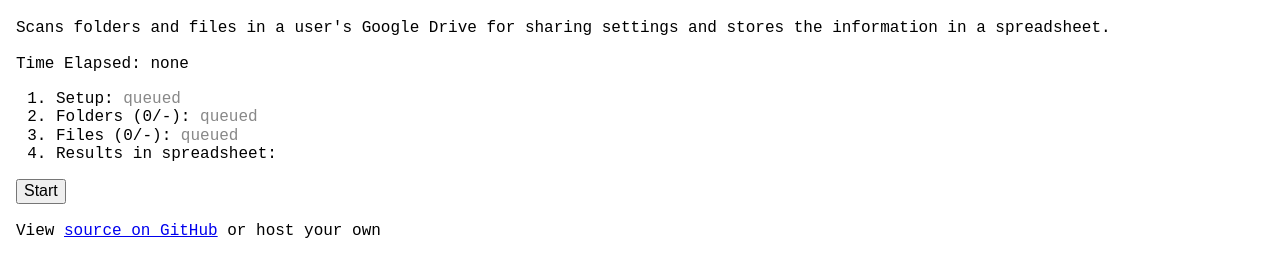
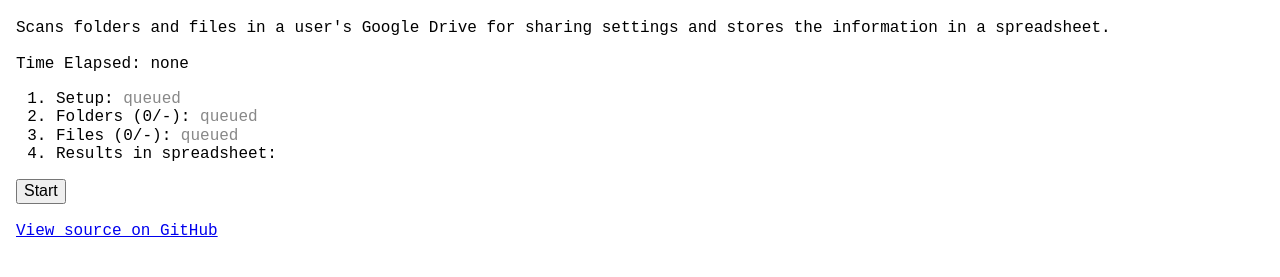
Before and after one commit to vaginessa/google-drive-sharing-audit, a plain HTML site: page index.html in a window 1280 px wide. Shown: the part 77-354 px from the top of the page. Drawn offline with nearby package versions, Linux system fonts and the light colour scheme; a web font is replaced by a local one.

Commit message:
Modified GitHub source link

```diff
--- a/index.html
+++ b/index.html
@@ -34,7 +34,7 @@
     <input id="pause" type="button" value="Start" onclick="togglePause()" />
     <br><br>
     <div id="error" class="error"></div>
-    <div>View <a href="https://github.com/a-gu/google-drive-sharing-audit">source on GitHub</a> or host your own</div>
+    <div><a href="https://github.com/a-gu/google-drive-sharing-audit">View source on GitHub</a></div>
   </div>
 </body>
 </html>
```
